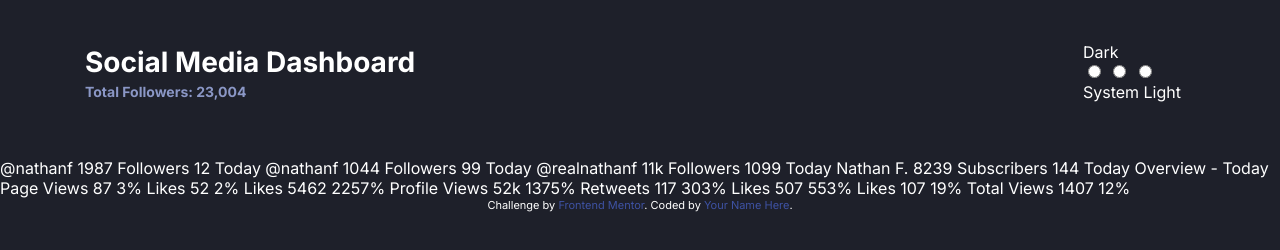
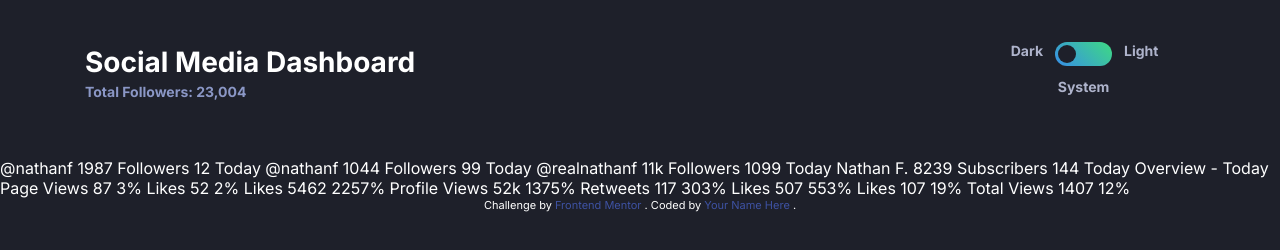
Before and after one commit to sean-birmingham/fem-social-media-dashboard-theme-switcher, a website: page index.html in a window 1280 px wide. Drawn offline with Linux system fonts and the light colour scheme.

Commit message:
toggle switch for theme mode

```diff
--- a/app/scss/components/toggle.scss
+++ b/app/scss/components/toggle.scss
@@ -1,24 +1,81 @@
 @use '../util/' as *;
 
 .toggle {
+  display: grid;
+  grid-template-columns: repeat(3, 1fr);
+  grid-template-rows: repeat(2, 1fr);
+  gap: 12px;
   border: none;
 
-  input[type='radio'] {
+  label {
+    font-size: rem(14);
+    font-weight: 700;
+    color: var(--toggle);
+
+    &[for='dark'] {
+      grid-column: 1 / 2;
+      justify-self: end;
+    }
+
+    &[for='system'] {
+      grid-column: 2 / 3;
+      grid-row: 2 / 3;
+      justify-self: center;
+    }
+
+    &[for='light'] {
+      grid-column: 3 / 4;
+    }
   }
 
-  label {
+  input[type='radio'] {
+    margin: 0 rem(-2) 0 rem(-2);
+    opacity: 0;
+    width: rem(20);
+    height: rem(24);
+
+    &:focus ~ .toggle__button {
+      border: 2px solid white;
+    }
   }
 
   &__wrapper {
+    position: relative;
+    grid-column: 2 / 3;
+    grid-row: 1 / 2;
+    height: rem(24);
   }
 
   &__background {
+    display: block;
+    position: absolute;
+    top: 0;
+    border-radius: rem(12);
+    background: linear-gradient(225deg, var(--toggle-bg-start) 0%, var(--toggle-bg-end) 98.02%);
+    height: 100%;
+    width: 100%;
   }
 
   &__button {
-    background-color: var(--toggle);
-    width: rem(16);
-    height: rem(16);
+    position: absolute;
+    left: rem(3);
+    top: rem(3);
+    right: 100%;
+    background-color: var(--dark-bg);
+    width: rem(18);
+    height: rem(18);
     border-radius: 50%;
+    transition: all 150ms ease-in-out;
+  }
+
+  #light:checked ~ .toggle__button {
+    left: calc(100% - 21px);
+    right: 3px;
+  }
+
+  #system:checked ~ .toggle__button {
+    left: 50%;
+    right: auto;
+    transform: translate(-50%);
   }
 }
--- a/app/scss/globals/colors.scss
+++ b/app/scss/globals/colors.scss
@@ -6,8 +6,8 @@
   --instagram-start: hsl(37, 97%, 70%);
   --instagram-end: hsl(329, 70%, 58%);
   --youtube: hsl(348, 97%, 39%);
-  --toggle-bg-start: hsl(210, 78%, 56%);
-  --toggle-bg-end: hsl(146, 68%, 55%);
+  --toggle-bg-start: hsl(146, 68%, 55%);
+  --toggle-bg-end: hsl(210, 78%, 56%);
   --toggle: hsl(230, 22%, 74%);
   --dark-bg: hsl(230, 17%, 14%);
   --dark-top-bg: hsl(232, 19%, 15%);
--- a/index.html
+++ b/index.html
@@ -1,21 +1,20 @@
 <!DOCTYPE html>
 <html lang="en">
-
   <head>
-  <meta charset="UTF-8">
-  <meta name="viewport" content="width=device-width, initial-scale=1.0">
+    <meta charset="UTF-8" />
+    <meta name="viewport" content="width=device-width, initial-scale=1.0" />
     <!-- displays site properly based on user's device -->
 
-  <link rel="icon" type="image/png" sizes="32x32" href="./images/favicon-32x32.png">
+    <link rel="icon" type="image/png" sizes="32x32" href="./images/favicon-32x32.png" />
 
     <title>Frontend Mentor | [Challenge Name Here]</title>
 
     <!-- Google Fonts -->
-  <link rel="preconnect" href="https://fonts.googleapis.com">
-  <link rel="preconnect" href="https://fonts.gstatic.com" crossorigin>
-  <link href="https://fonts.googleapis.com/css2?family=Inter:wght@400;700&display=swap" rel="stylesheet">
+    <link rel="preconnect" href="https://fonts.googleapis.com" />
+    <link rel="preconnect" href="https://fonts.gstatic.com" crossorigin />
+    <link href="https://fonts.googleapis.com/css2?family=Inter:wght@400;700&display=swap" rel="stylesheet" />
 
-  <link rel="stylesheet" href="dist/style.css">
+    <link rel="stylesheet" href="dist/style.css" />
     <!-- Feel free to remove these styles or customise in your own stylesheet 👍 -->
     <style>
       .attribution {
@@ -36,9 +35,10 @@
         <span class="header__subtitle">Total Followers: 23,004</span>
       </div>
 
-
       <fieldset class="header__toggle toggle" aria-label="theme toggle" role="radiogroup">
         <label for="dark">Dark</label>
+        <label for="system">System</label>
+        <label for="light">Light</label>
         <div class="toggle__wrapper">
           <input type="radio" name="theme" id="dark" />
           <input type="radio" name="theme" id="system" />
@@ -46,75 +46,21 @@
           <span aria-hidden="true" class="toggle__background"></span>
           <span aria-hidden="true" class="toggle__button"></span>
         </div>
-      <label for="system">System</label>
-      <label for="light">Light</label>
       </fieldset>
     </header>
 
     <main>
-    @nathanf
-    1987
-    Followers
-    12 Today
-
-    @nathanf
-    1044
-    Followers
-    99 Today
-
-    @realnathanf
-    11k
-    Followers
-    1099 Today
-
-    Nathan F.
-    8239
-    Subscribers
-    144 Today
-
-
-
-    Overview - Today
-
-    Page Views
-    87
-    3%
-
-    Likes
-    52
-    2%
-
-    Likes
-    5462
-    2257%
-
-    Profile Views
-    52k
-    1375%
-
-    Retweets
-    117
-    303%
-
-    Likes
-    507
-    553%
-
-    Likes
-    107
-    19%
-
-    Total Views
-    1407
-    12%
+      @nathanf 1987 Followers 12 Today @nathanf 1044 Followers 99 Today @realnathanf 11k Followers 1099 Today Nathan F.
+      8239 Subscribers 144 Today Overview - Today Page Views 87 3% Likes 52 2% Likes 5462 2257% Profile Views 52k 1375%
+      Retweets 117 303% Likes 507 553% Likes 107 19% Total Views 1407 12%
     </main>
 
-
-
     <div class="attribution">
-    Challenge by <a href="https://www.frontendmentor.io?ref=challenge" target="_blank">Frontend Mentor</a>.
-    Coded by <a href="#">Your Name Here</a>.
+      Challenge by
+      <a href="https://www.frontendmentor.io?ref=challenge" target="_blank">Frontend Mentor</a>
+      . Coded by
+      <a href="#">Your Name Here</a>
+      .
     </div>
   </body>
-
 </html>
```
Also changed, not shown: dist/style.css, 1 other file. Lines whose indentation alone changed are shown as unchanged.
